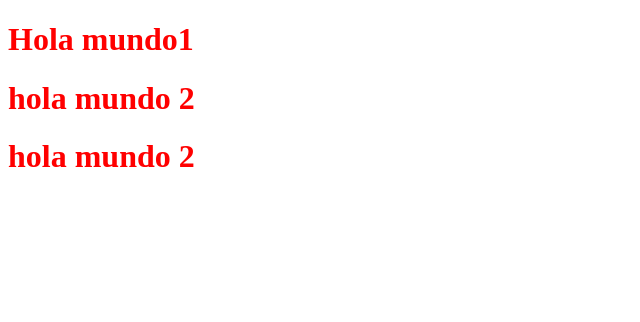
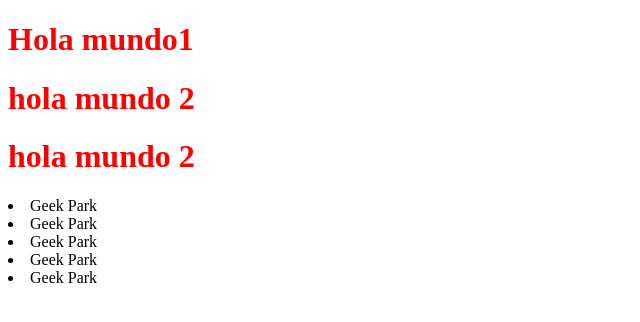
Before and after one commit to CarlosAlejandroOH/Taller_upmh, a plain HTML site: page index.html in a window 1280 px wide. Shown: the whole page, without its empty margins (0-640 px from the left). Drawn offline with Linux system fonts and the light colour scheme.

Commit message:
tercer commit, se agrego lista

```diff
--- a/index.html
+++ b/index.html
@@ -19,6 +19,11 @@
         <h1>
             hola mundo 2
         </h1>
+        <li>Geek Park</li>
+        <li>Geek Park</li>
+        <li>Geek Park</li>
+        <li>Geek Park</li>
+        <li>Geek Park</li>
     </div>
 </body>
 </html>
```
